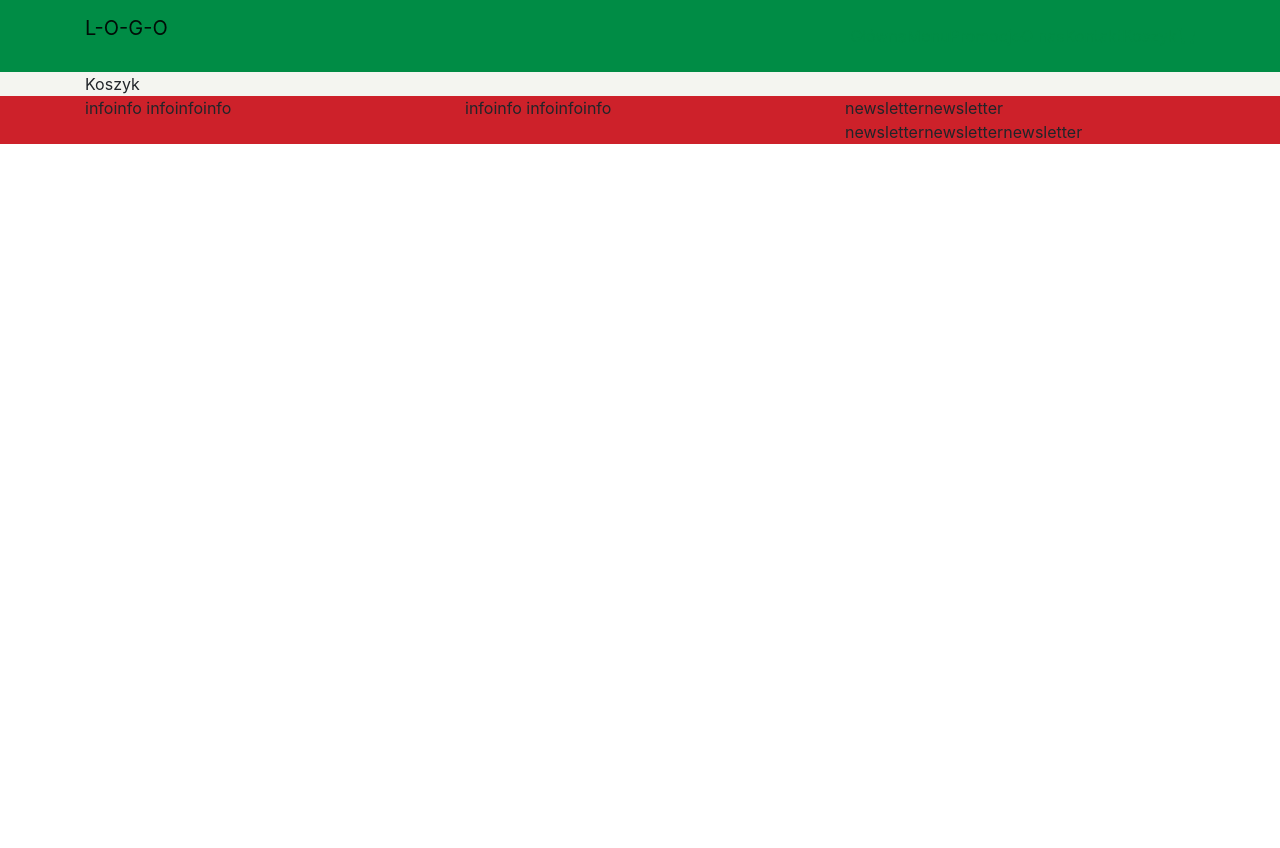
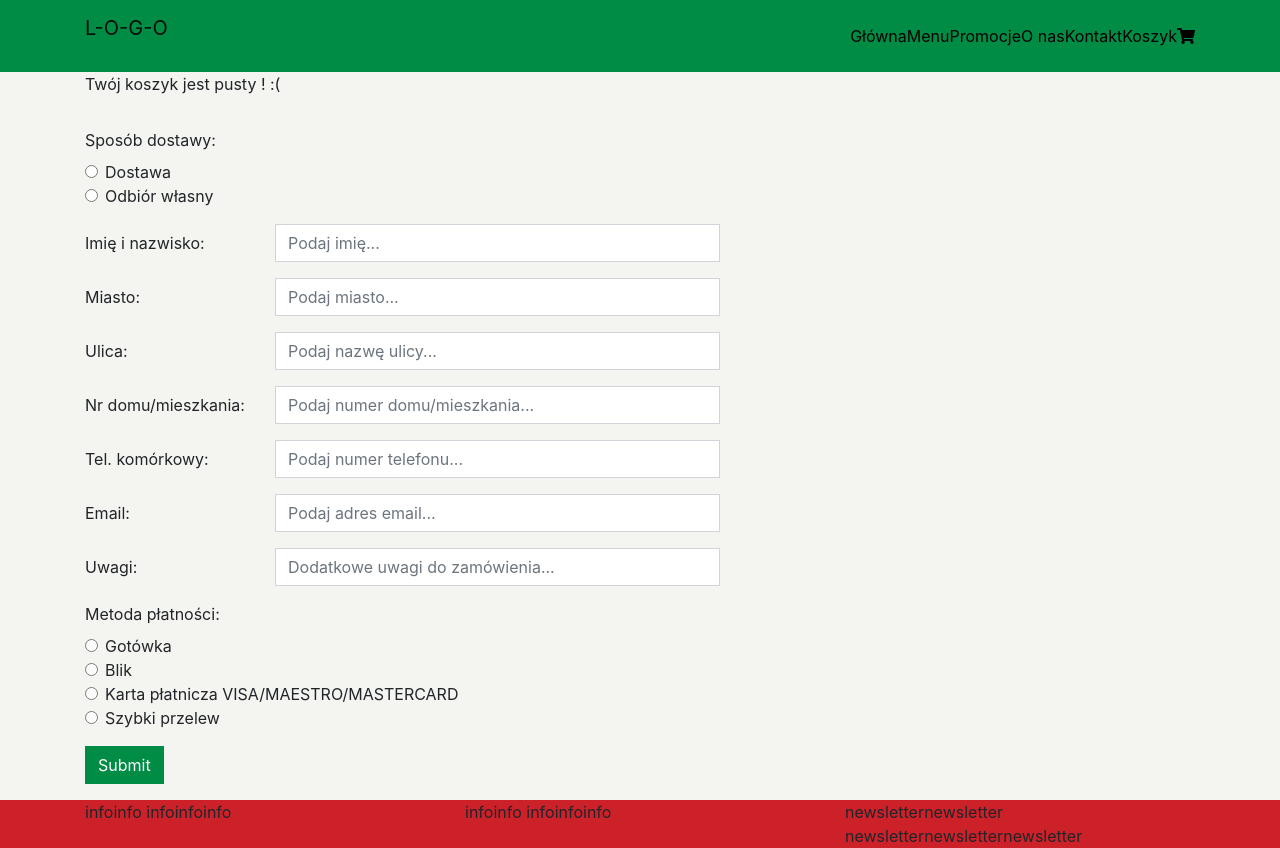
Before and after one commit to sebastian-mscisz/LaStravaganza-Project, a React app: page /basket in a window 1280 px wide. Before the commit the page ends 800 px from the top, so only its background shows below. Built offline with nearby package versions, Linux system fonts and the light colour scheme.

Commit message:
add form component and react-hook-form library, change BasketPage to class component
Improvement to basket form, created  specialized component for the job and added react hook form for validation

```diff
--- a/package.json
+++ b/package.json
@@ -37,6 +37,7 @@
     "popper.js": "^1.14.3",
     "react": "^16.13.1",
     "react-dom": "^16.13.1",
+    "react-hook-form": "^6.3.1",
     "react-router-dom": "^5.2.0"
   }
 }
--- /dev/null
+++ b/src/components/layouts/Example.js
@@ -0,0 +1,34 @@
+import React from "react";
+import { useForm } from "react-hook-form";
+
+const Example = () => {
+  const { handleSubmit, register, errors } = useForm();
+  const onSubmit = (values) => console.log(values);
+
+  return (
+    <form onSubmit={handleSubmit(onSubmit)}>
+      <input
+        name="email"
+        ref={register({
+          required: "Required",
+          pattern: {
+            value: /^[A-Z0-9._%+-]+@[A-Z0-9.-]+.[A-Z]{2,}$/,
+            message: <p>invalid email address</p>,
+          },
+        })}
+      />
+      {errors.email && errors.email.message}
+
+      <input
+        name="username"
+        ref={register({
+          validate: (value) => value !== "admin" || "Nice try!",
+        })}
+      />
+      {errors.username && errors.username.message}
+
+      <button type="submit">Submit</button>
+    </form>
+  );
+};
+export default Example;
--- /dev/null
+++ b/src/components/layouts/FormField.js
@@ -0,0 +1,127 @@
+import React from "react";
+import { useForm } from "react-hook-form";
+
+const FormField = (props) => {
+  const { register, errors } = useForm();
+  const {
+    type,
+    id,
+    radioName,
+    labelText,
+    required,
+    placeholder,
+    invalidMessage,
+    value,
+  } = props;
+  console.log(type);
+  let field = "";
+  if (type === "radio") {
+    field = (
+      <div className="form-check">
+        <input
+          className="form-check-input"
+          type="radio"
+          name={radioName}
+          id={id}
+          value={value}
+        />
+        {errors.id && errors.id.message}
+        <label className="form-check-label" htmlFor={id}>
+          {labelText}
+        </label>
+      </div>
+    );
+  } else if (type === "text" && name == "email") {
+    field = (
+      <div className="form-group row">
+        <label htmlFor={id} className="col-sm-2 col-form-label">
+          {text}
+        </label>
+        <div className="col-sm-5">
+          <input
+            type={type}
+            className="form-control"
+            id={id}
+            name={id}
+            aria-describedby="emailHelp"
+            placeholder={placeholder}
+            value={value}
+            ref={register({
+              required: { required },
+              pattern: {
+                value: /^[A-Z0-9._%+-]+@[A-Z0-9.-]+.[A-Z]{2,}$/,
+                message: { invalidMessage },
+              },
+            })}
+          />
+          {errors.id && errors.id.message}
+          <small id="emailHelp" className="form-text text-muted">
+            Zostaną na niego wysłane dalsze szczegóły zamówienia.
+          </small>
+        </div>
+      </div>
+    );
+  } else if (type === "text" && id == "number") {
+    field = (
+      <div className="form-group row">
+        <label htmlFor={id} className="col-sm-2 col-form-label">
+          {text}
+        </label>
+        <div className="col-sm-5">
+          <input
+            type={type}
+            className="form-control"
+            id={id}
+            name={id}
+            aria-describedby="Help"
+            placeholder={placeholder}
+            value={value}
+            ref={register({
+              required: { required },
+              pattern: {
+                value: /^[A-Z0-9._%+-]+@[A-Z0-9.-]+.[A-Z]{2,}$/,
+                message: { invalidMessage },
+              },
+            })}
+          />
+          {errors.id && errors.id.message}
+        </div>
+      </div>
+    );
+  } else if (type === "text") {
+    field = (
+      <div className="form-group row">
+        <label htmlFor={id} className="col-sm-2 col-form-label">
+          {labelText}
+        </label>
+        <div className="col-sm-5">
+          <input
+            type={type}
+            className="form-control"
+            id={id}
+            name={id}
+            aria-describedby="Help"
+            placeholder={placeholder}
+            value={value}
+            ref={register({
+              required: { required },
+            })}
+          />
+          {errors.id && errors.id.message}
+        </div>
+      </div>
+    );
+  }
+  return field;
+};
+FormField.defaultProps = {
+  type: null,
+  labelText: null,
+  radioName: null,
+  required: null,
+  id: null,
+  value: null,
+  placeholder: null,
+  invalidMessage: null,
+};
+export default FormField;
--- /dev/null
+++ b/src/components/layouts/UserInfoForm.js
@@ -0,0 +1,120 @@
+import React from "react";
+import Example from "./Example";
+import FormField from "./FormField";
+import { useForm } from "react-hook-form";
+
+const UserInfoForm = (props) => {
+  const { handleSubmit } = useForm();
+  const onSubmit = (values) => console.log(values);
+  return (
+    <form onSubmit={handleSubmit(onSubmit)} className="pb-3 pt-3">
+      <div className="form-group">
+        <label>Sposób dostawy:</label>
+        <FormField
+          id="deliveryOption1"
+          type="radio"
+          radioName="deliveryOptions"
+          value="delivery"
+          labelText="Dostawa"
+        />
+        <FormField
+          id="deliveryOption2"
+          type="radio"
+          radioName="deliveryOptions"
+          value="selfTake"
+          labelText="Odbiór własny"
+        />
+      </div>
+      <FormField
+        id="inputName"
+        type="text"
+        placeholder="Podaj imię..."
+        value={props.userInfo.name}
+        labelText="Imię i nazwisko:"
+        required="Pole wymagane!"
+      />
+      <FormField
+        id="inputCity"
+        type="text"
+        placeholder="Podaj miasto..."
+        value={props.userInfo.city}
+        labelText="Miasto:"
+        required="Pole wymagane!"
+      />
+      <FormField
+        id="inputAddress"
+        type="text"
+        placeholder="Podaj nazwę ulicy..."
+        value={props.userInfo.address}
+        labelText="Ulica:"
+        required="Pole wymagane!"
+      />
+      <FormField
+        id="inputNraddress"
+        type="text"
+        placeholder="Podaj numer domu/mieszkania..."
+        value={props.userInfo.nrAddress}
+        labelText="Nr domu/mieszkania:"
+        required="Pole wymagane!"
+      />
+      <FormField
+        id="inputNumber"
+        type="text"
+        placeholder="Podaj numer telefonu..."
+        value={props.userInfo.number}
+        labelText="Tel. komórkowy:"
+        required="Pole wymagane!"
+      />
+      <FormField
+        id="inputEmail"
+        type="text"
+        placeholder="Podaj adres email..."
+        value={props.userInfo.email}
+        labelText="Email:"
+      />
+      <FormField
+        id="inputComments"
+        type="text"
+        placeholder="Dodatkowe uwagi do zamówienia..."
+        value={props.userInfo.comments}
+        labelText="Uwagi:"
+      />
+      <div className="form-group">
+        <label>Metoda płatności:</label>
+        <FormField
+          id="paymentOption1"
+          type="radio"
+          radioName="paymentOptions"
+          value="cash"
+          labelText="Gotówka"
+        />
+        <FormField
+          id="paymentOption2"
+          type="radio"
+          radioName="paymentOptions"
+          value="blik"
+          labelText="Blik"
+        />
+        <FormField
+          id="paymentOption3"
+          type="radio"
+          radioName="paymentOptions"
+          value="creditcard"
+          labelText="Karta płatnicza VISA/MAESTRO/MASTERCARD"
+        />
+        <FormField
+          id="paymentOption4"
+          type="radio"
+          radioName="paymentOptions"
+          value="transfer"
+          labelText="Szybki przelew"
+        />
+      </div>
+      <button type="submit" className="btn btn-primary">
+        Submit
+      </button>
+    </form>
+  );
+};
+
+export default UserInfoForm;
--- a/src/components/pages/BasketPage.js
+++ b/src/components/pages/BasketPage.js
@@ -1,22 +1,85 @@
-import React from "react";
+import React, { Component } from "react";
 import RemoveFromCartButton from "../layouts/RemoveFromCartButton";
+import UserInfoForm from "../layouts/UserInfoForm";
 
-const BasketPage = (props) => {
-  const orderList = props.orderList.map((item) => (
+class BasketPage extends Component {
+  state = {
+    userInfo: {
+      deliveryType: "",
+      name: "",
+      city: "",
+      address: "",
+      nrAddress: "",
+      number: "",
+      email: "",
+      comments: "",
+      paymentMethod: "",
+    },
+  };
+  handleSubmit = (e) => {
+    e.preventDefault();
+  };
+  handleUserInfoChange = (
+    deliveryType,
+    name,
+    city,
+    address,
+    nrAddress,
+    number,
+    email,
+    comments,
+    paymentMethod
+  ) => {
+    this.setState({
+      userInfo: {
+        deliveryType: deliveryType,
+        name: name,
+        city: city,
+        address: address,
+        nrAddress: nrAddress,
+        number: number,
+        email: email,
+        comments: comments,
+        paymentMethod: paymentMethod,
+      },
+    });
+  };
+  orderList = () =>
+    this.props.orderList.map((item) => (
       <p>
         {item.name} - {item.price} - {item.ingredients} -{" "}
         <RemoveFromCartButton
-        handleRemoveItem={props.handleRemoveItem}
+          handleRemoveItem={this.props.handleRemoveItem}
           itemId={item.id}
         />
       </p>
     ));
 
+  content = () => {
+    if (this.orderList().length != 0) {
+      return (
+        <>
+          <p>Twoje zamówienie: </p> {this.orderList()}
+        </>
+      );
+    } else {
+      return <p>Twój koszyk jest pusty ! :(</p>;
+    }
+  };
+
+  render() {
     return (
       <div className="container">
-      {orderList.length != 0 ? orderList : "Koszyk"}
+        {this.content()}
+        {
+          <UserInfoForm
+            userInfo={this.state.userInfo}
+            handleUserInfoChange={this.handleUserInfoChange}
+          />
+        }
       </div>
     );
-};
+  }
+}
 
 export default BasketPage;
--- a/src/sass/_typography.scss
+++ b/src/sass/_typography.scss
@@ -0,0 +1,3 @@
+a {
+  color: black;
+}
```
Lines whose indentation alone changed are shown as unchanged.
